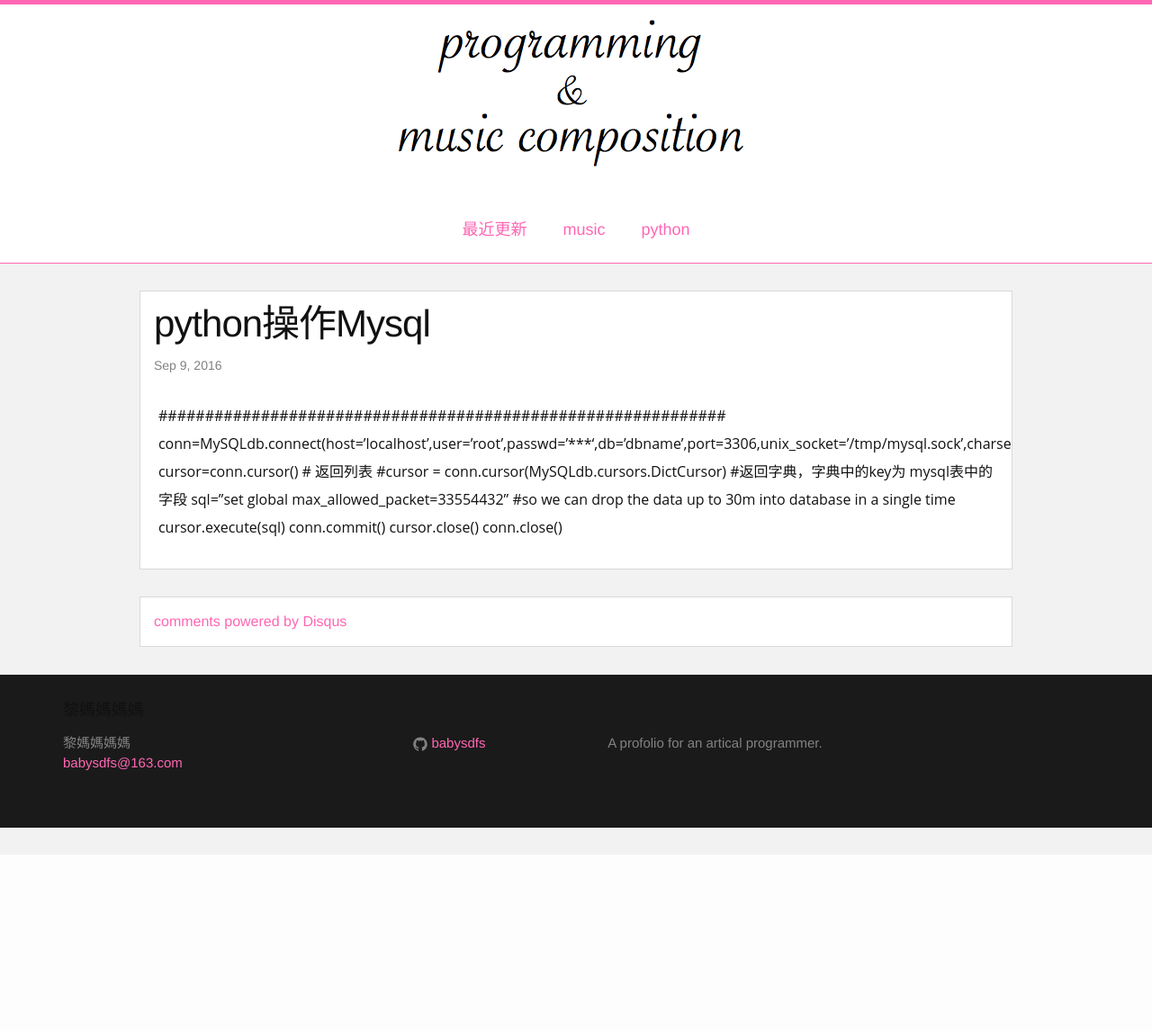
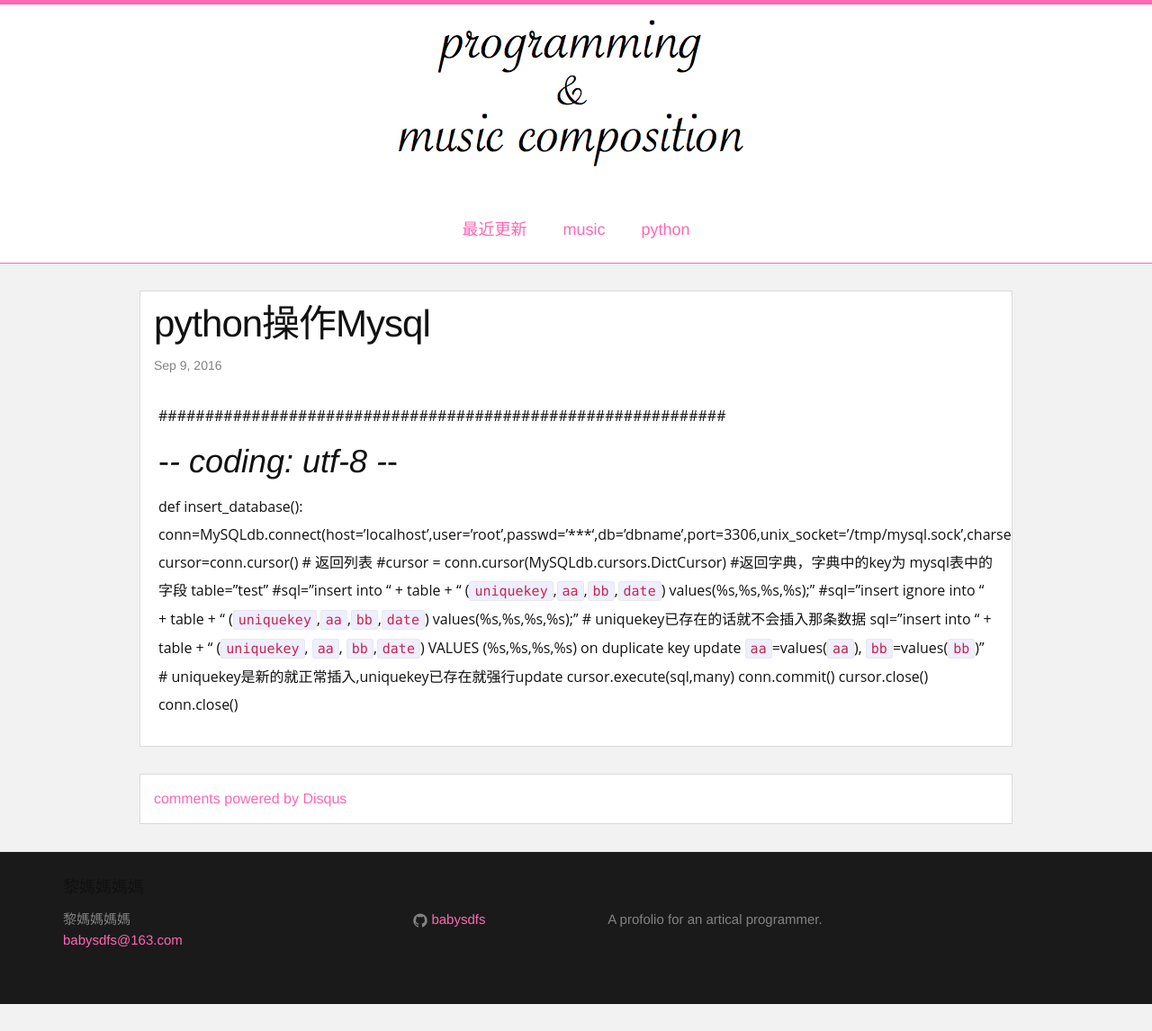
Before and after one commit to babysdfs/MyBlog, a Jekyll site: the page built from _posts/2016-09-09-python-operate-mysql.markdown, in a window 1280 px wide. Shown: the whole page at 90% size. Built offline with Jekyll 4.4.1, drawn with Linux system fonts in a browser that asks for light colours; nearby versions of some CDN libraries; comment, search, counter and statistics services are not loaded; before the commit the page ends 950 px from its top, so only the background shows below that.

Commit message:
Update 2016-09-09-python-operate-mysql.markdown

```diff
--- a/_posts/2016-09-09-python-operate-mysql.markdown
+++ b/_posts/2016-09-09-python-operate-mysql.markdown
@@ -6,11 +6,16 @@
 categories: [python,mysql]
 ---
 #############################################################
+# -*- coding: utf-8 -*-
+def insert_database():
     conn=MySQLdb.connect(host='localhost',user='root',passwd='***',db='dbname',port=3306,unix_socket='/tmp/mysql.sock',charset='utf8')
     cursor=conn.cursor()  # 返回列表
     #cursor = conn.cursor(MySQLdb.cursors.DictCursor)   #返回字典，字典中的key为 mysql表中的字段
-    sql="set global max_allowed_packet=33554432" #so we can drop the data up to 30m into database in a single time
-    cursor.execute(sql)
+    table="test"
+    #sql="insert into " + table + " (`uniquekey`,`aa`,`bb`,`date`) values(%s,%s,%s,%s);"
+    #sql="insert ignore into " + table + " (`uniquekey`,`aa`,`bb`,`date`) values(%s,%s,%s,%s);" # uniquekey已存在的话就不会插入那条数据
+    sql="insert into " + table + " (`uniquekey`, `aa`, `bb`,`date`) VALUES (%s,%s,%s,%s) on duplicate key update `aa`=values(`aa`), `bb`=values(`bb`)"  # uniquekey是新的就正常插入,uniquekey已存在就强行update
+    cursor.execute(sql,many)
     conn.commit()
     cursor.close()
     conn.close()
```
